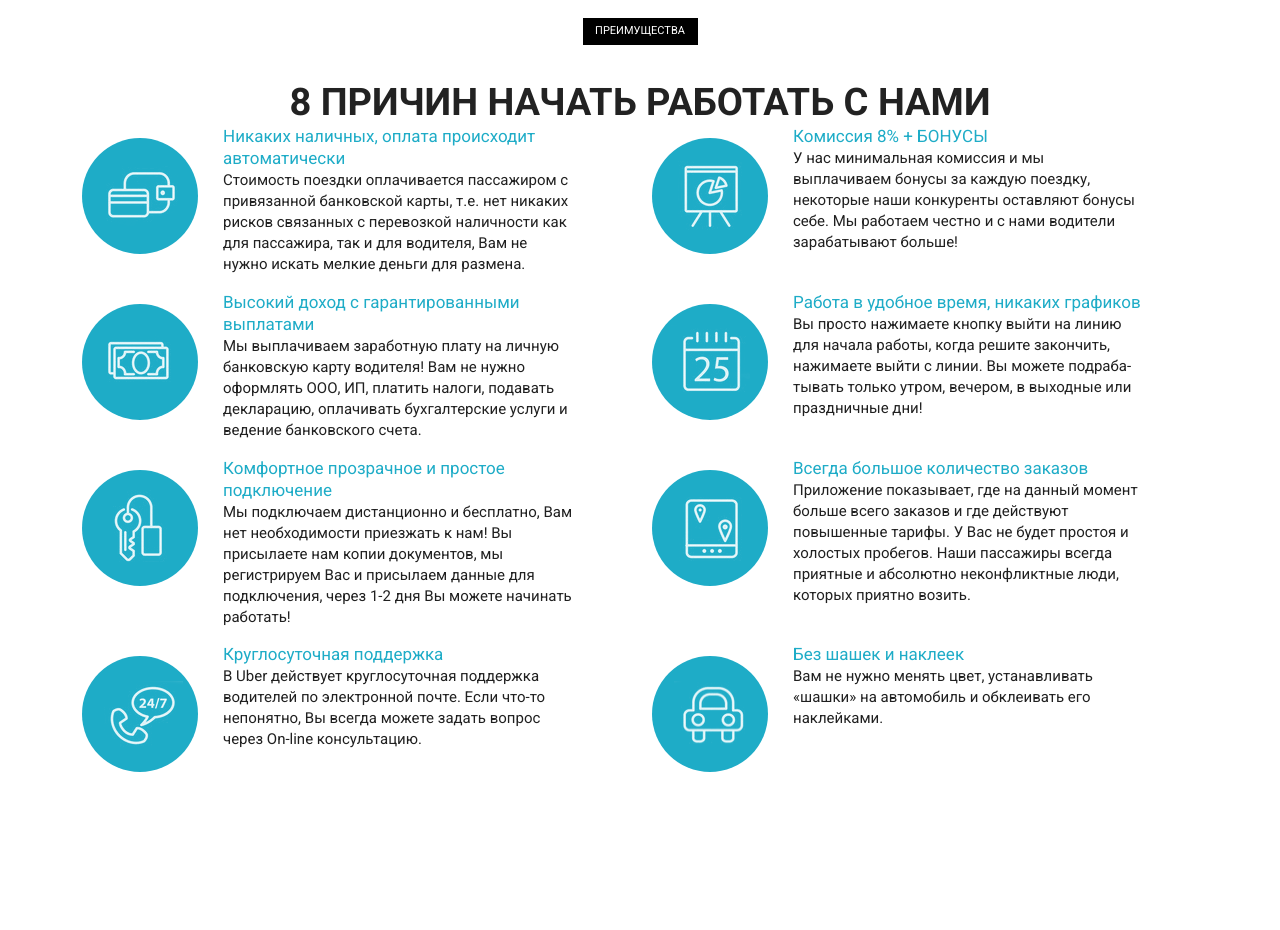
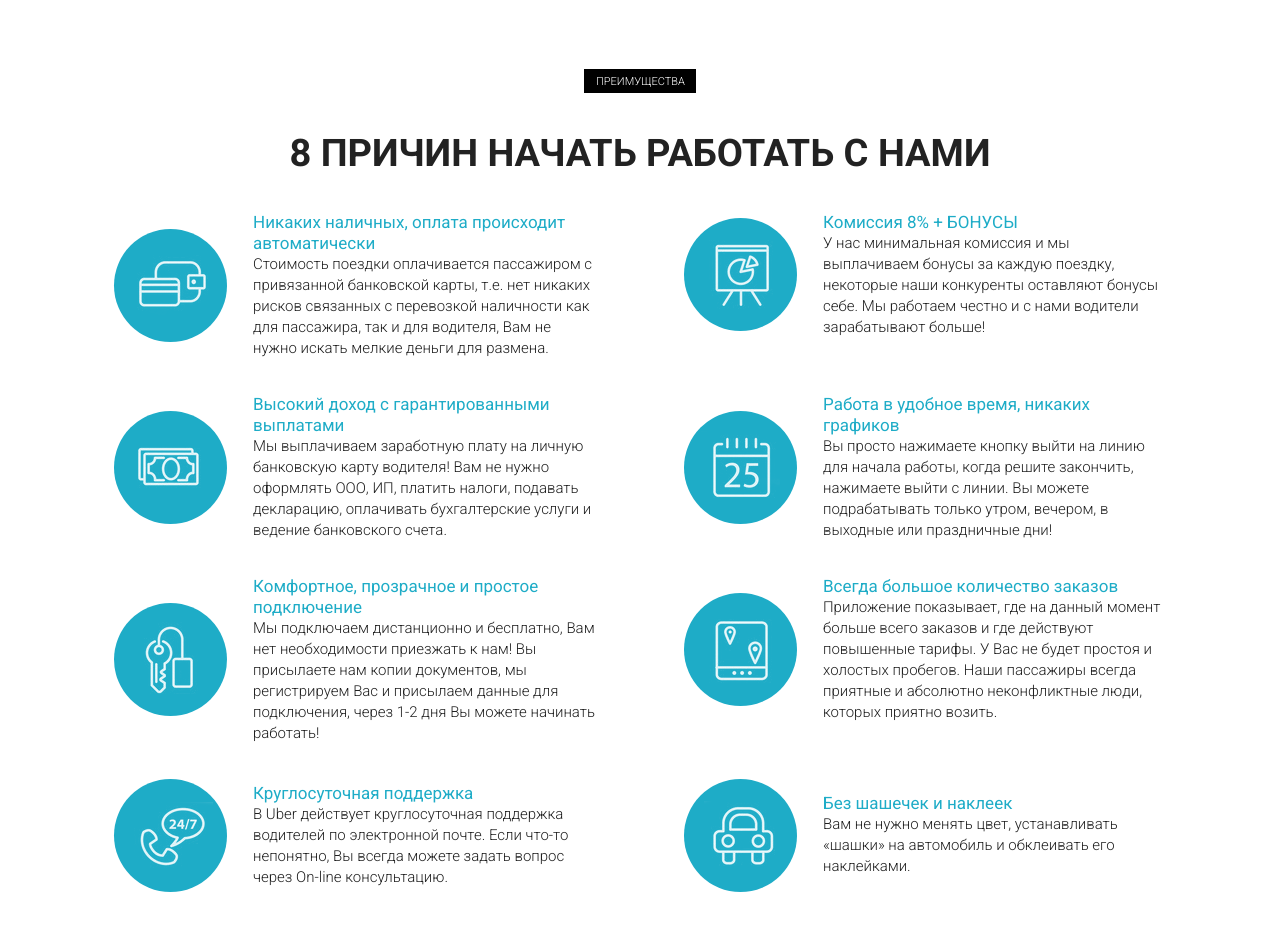
Before and after one commit to ZeRcooI/Uber777.Moscow, a website: page src/index.html in a window 1280 px wide. Shown: the part 852-1782 px from the top of the page. Before the commit the page ends 1720 px from the top, so only its background shows below. Drawn offline with Linux system fonts and the light colour scheme.

Commit message:
Переделал вторую секцию

```diff
--- a/src/index.html
+++ b/src/index.html
@@ -82,7 +82,7 @@
               в личном кабинете. Бонуcная система.Помимо выполненной работы по
               заказам, компания начисляет бонусы за пиковое время.<br /><br />Мы
               одни из партнеров и зарекомендовали себя как одна из лучших команд
-              в городе Москве. Водители у нас зарабатывают от 80000- 120000 в
+              в городе Москве. Водители у нас зарабатывают от 80000 - 120000 в
               месяц.
             </div>
             <button class="promo_btn">ОТПРАВИТЬ ЗАЯВКУ!</button>
@@ -90,58 +90,54 @@
         </div>
       </div>
     </section>
-    <section class="advantages">
+    <section class="reasons">
       <div class="container">
-        <div class="advantages_descr">преимущества</div>
-        <h2 class="advantages_title">8 причин начать работать с нами</h2>
+        <div class="label">преимущества</div>
+        <h2 class="title">8 причин начать работать с нами</h2>
         <div class="row">
           <div class="col-md-6">
-            <div class="advantages_reasons">
-              <div class="advantages_background_img">
-                <img
-                  class="advantages_img_1"
-                  src="icons/advantages_1.png"
-                  alt="1"
-                />
+            <div class="reasons_block">
+              <div class="reasons_round">
+                <img src="icons/reasons/reason_1.png" alt="reason" />
               </div>
-              <p class="advantages_text">
-                <span>Никаких наличных, оплата происходит автоматически</span
-                ><br />
+              <div class="reasons_descr">
+                <div class="reasons_subtitle">
+                  Никаких наличных, оплата происходит автоматически
+                </div>
+                <div class="reasons_text">
                   Стоимость поездки оплачивается пассажиром с привязанной
-                банковской карты, т.е. нет никаких рисков связанных с перевозкой
-                наличности как для пассажира, так и для водителя, Вам не нужно
-                искать мелкие деньги для размена.
-              </p>
+                  банковской карты, т.е. нет никаких рисков связанных с
+                  перевозкой наличности как для пассажира, так и для водителя,
+                  Вам не нужно искать мелкие деньги для размена.
+                </div>
+              </div>
             </div>
           </div>
           <div class="col-md-6">
-            <div class="advantages_reasons">
-              <div class="advantages_background_img">
-                <img
-                  class="advantages_img_2"
-                  src="icons/advantages_2.png"
-                  alt="2"
-                />
+            <div class="reasons_block">
+              <div class="reasons_round">
+                <img src="icons/reasons/reason_2.png" alt="reason" />
               </div>
-              <div class="advantages_text">
-                <span>Комиссия 8% + БОНУСЫ</span><br />
+              <div class="reasons_descr">
+                <div class="reasons_subtitle">Комиссия 8% + БОНУСЫ</div>
+                <div class="reasons_text">
                   У нас минимальная комиссия и мы выплачиваем бонусы за каждую
                   поездку, некоторые наши конкуренты оставляют бонусы себе. Мы
                   работаем честно и с нами водители зарабатывают больше!
                 </div>
               </div>
             </div>
-          <div class="col-md-6 mt-3">
-            <div class="advantages_reasons">
-              <div class="advantages_background_img">
-                <img
-                  class="advantages_img_3"
-                  src="icons/advantages_3.png"
-                  alt="3"
-                />
           </div>
-              <div class="advantages_text">
-                <span>Высокий доход с гарантированными выплатами</span><br />
+          <div class="col-md-6">
+            <div class="reasons_block">
+              <div class="reasons_round">
+                <img src="icons/reasons/reason_3.png" alt="reason" />
+              </div>
+              <div class="reasons_descr">
+                <div class="reasons_subtitle">
+                  Высокий доход с гарантированными выплатами
+                </div>
+                <div class="reasons_text">
                   Мы выплачиваем заработную плату на личную банковскую карту
                   водителя! Вам не нужно оформлять ООО, ИП, платить налоги,
                   подавать декларацию, оплачивать бухгалтерские услуги и ведение
@@ -149,35 +145,35 @@
                 </div>
               </div>
             </div>
-          <div class="col-md-6 mt-3">
-            <div class="advantages_reasons">
-              <div class="advantages_background_img">
-                <img
-                  class="advantages_img_4"
-                  src="icons/advantages_4.png"
-                  alt="4"
-                />
           </div>
-              <div class="advantages_text">
-                <span>Работа в удобное время, никаких графиков</span><br />
+          <div class="col-md-6">
+            <div class="reasons_block">
+              <div class="reasons_round">
+                <img src="icons/reasons/reason_4.png" alt="reason" />
+              </div>
+              <div class="reasons_descr">
+                <div class="reasons_subtitle">
+                  Работа в удобное время, никаких графиков
+                </div>
+                <div class="reasons_text">
                   Вы просто нажимаете кнопку выйти на линию для начала работы,
                   когда решите закончить, нажимаете выйти с линии. Вы можете
-                подраба- тывать только утром, вечером, в выходные или
+                  подрабатывать только утром, вечером, в выходные или
                   праздничные дни!
                 </div>
               </div>
             </div>
-          <div class="col-md-6 mt-3">
-            <div class="advantages_reasons">
-              <div class="advantages_background_img">
-                <img
-                  class="advantages_img_5"
-                  src="icons/advantages_5.png"
-                  alt="5"
-                />
           </div>
-              <div class="advantages_text">
-                <span>Комфортное прозрачное и простое подключение</span><br />
+          <div class="col-md-6">
+            <div class="reasons_block">
+              <div class="reasons_round">
+                <img src="icons/reasons/reason_5.png" alt="reason" />
+              </div>
+              <div class="reasons_descr">
+                <div class="reasons_subtitle">
+                  Комфортное, прозрачное и простое подключение
+                </div>
+                <div class="reasons_text">
                   Мы подключаем дистанционно и бесплатно, Вам нет необходимости
                   приезжать к нам! Вы присылаете нам копии документов, мы
                   регистрируем Вас и присылаем данные для подключения, через 1-2
@@ -185,54 +181,51 @@
                 </div>
               </div>
             </div>
-          <div class="col-md-6 mt-3">
-            <div class="advantages_reasons">
-              <div class="advantages_background_img">
-                <img
-                  class="advantages_img_6"
-                  src="icons/advantages_6.png"
-                  alt="6"
-                />
           </div>
-              <div class="advantages_text">
-                <span>Всегда большое количество заказов</span><br />
-                Приложение показывает, где на данный момент больше всего заказов
-                и где действуют повышенные тарифы. У Вас не будет простоя и
-                холостых пробегов. Наши пассажиры всегда приятные и абсолютно
-                неконфликтные люди, которых приятно возить.
+          <div class="col-md-6">
+            <div class="reasons_block">
+              <div class="reasons_round">
+                <img src="icons/reasons/reason_6.png" alt="reason" />
+              </div>
+              <div class="reasons_descr">
+                <div class="reasons_subtitle">
+                  Всегда большое количество заказов
+                </div>
+                <div class="reasons_text">
+                  Приложение показывает, где на данный момент больше всего
+                  заказов и где действуют повышенные тарифы. У Вас не будет
+                  простоя и холостых пробегов. Наши пассажиры всегда приятные и
+                  абсолютно неконфликтные люди, которых приятно возить.
                 </div>
               </div>
             </div>
-          <div class="col-md-6 mt-3">
-            <div class="advantages_reasons">
-              <div class="advantages_background_img">
-                <img
-                  class="advantages_img_7"
-                  src="icons/advantages_7.png"
-                  alt="7"
-                />
           </div>
-              <div class="advantages_text">
-                <span>Круглосуточная поддержка</span><br />
+          <div class="col-md-6">
+            <div class="reasons_block">
+              <div class="reasons_round">
+                <img src="icons/reasons/reason_7.png" alt="reason" />
+              </div>
+              <div class="reasons_descr">
+                <div class="reasons_subtitle">Круглосуточная поддержка</div>
+                <div class="reasons_text">
                   В Uber действует круглосуточная поддержка водителей по
                   электронной почте. Если что-то непонятно, Вы всегда можете
                   задать вопрос через On-line консультацию.
                 </div>
               </div>
             </div>
-          <div class="col-md-6 mt-3">
-            <div class="advantages_reasons">
-              <div class="advantages_background_img">
-                <img
-                  class="advantages_img_8"
-                  src="icons/advantages_8.png"
-                  alt="8"
-                />
           </div>
-              <div class="advantages_text">
-                <span>Без шашек и наклеек</span><br />
-                Вам не нужно менять цвет, устанавливать «шашки» на автомобиль и
-                обклеивать его наклейками.
+          <div class="col-md-6">
+            <div class="reasons_block">
+              <div class="reasons_round">
+                <img src="icons/reasons/reason_8.png" alt="reason" />
+              </div>
+              <div class="reasons_descr">
+                <div class="reasons_subtitle">Без шашечек и наклеек</div>
+                <div class="reasons_text">
+                  Вам не нужно менять цвет, устанавливать «шашки» на автомобиль
+                  и обклеивать его наклейками.
+                </div>
               </div>
             </div>
           </div>
```
Also changed, not shown: src/CSS/style.css, src/icons/reasons/reason_1.png (renamed from src/icons/advantages_1.png), src/icons/reasons/reason_2.png (renamed from src/icons/advantages_2.png), src/icons/reasons/reason_3.png (renamed from src/icons/advantages_3.png), src/icons/reasons/reason_4.png (renamed from src/icons/advantages_4.png), src/icons/reasons/reason_5.png (renamed from src/icons/advantages_5.png), src/icons/reasons/reason_6.png (renamed from src/icons/advantages_6.png), src/icons/reasons/reason_7.png (renamed from src/icons/advantages_7.png), src/icons/reasons/reason_8.png (renamed from src/icons/advantages_8.png), src/sass/style.css (added), src/sass/style.sass (added), 1 other file. Lines whose indentation alone changed are shown as unchanged.
